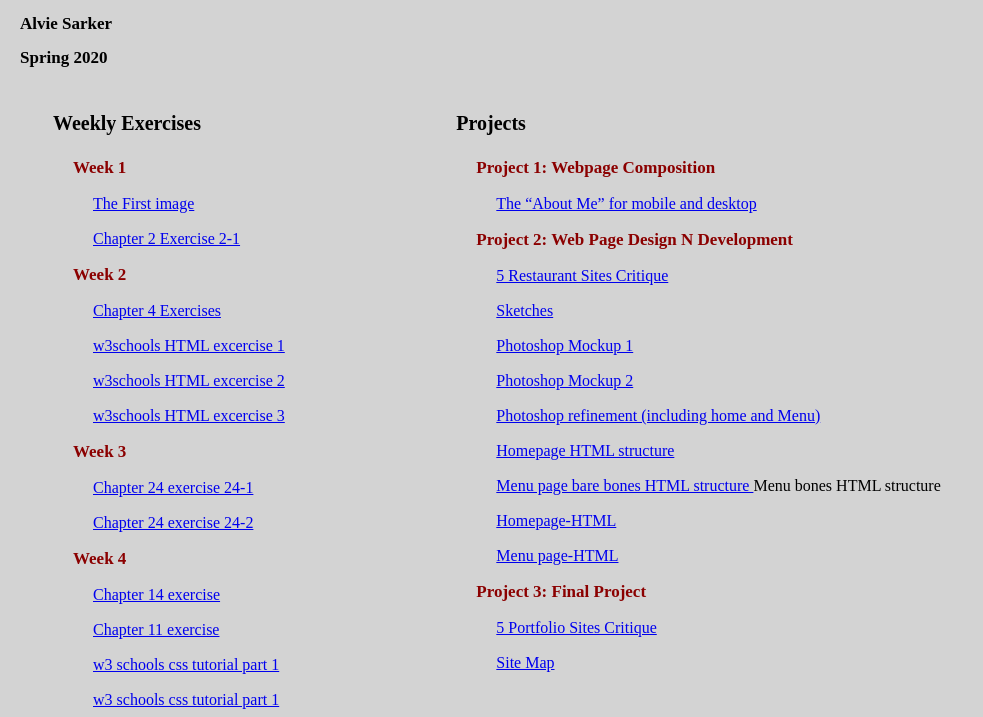
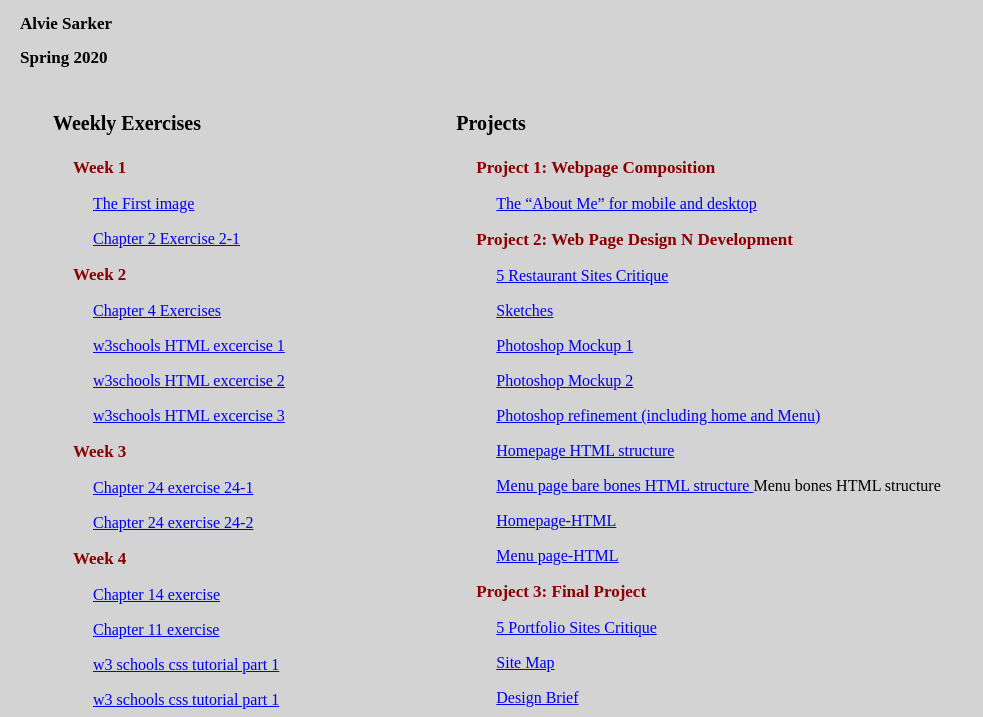
Before and after one commit to alviesarker/alvie, a plain HTML site: page weekly/index.html in a window 1280 px wide. Shown: the part 83-800 px from the top of the page, without its empty margins (0-983 px from the left). Drawn offline with Linux system fonts and the light colour scheme.

Commit message:
Update index.html

```diff
--- a/weekly/index.html
+++ b/weekly/index.html
@@ -101,6 +101,7 @@
 <dt>Project 3: Final Project</dt>
 <dd><a href="../p3/critique_p3.html">5 Portfolio Sites Critique </a></dd>
   <dd><a href="../p3/sitemap.jpg">Site Map </a></dd>
+    <dd><a href="../p3/design_brief.html">Design Brief </a></dd>
 
 </div><!-- project ends-->
 </div><!-- wrapper ends-->
```
